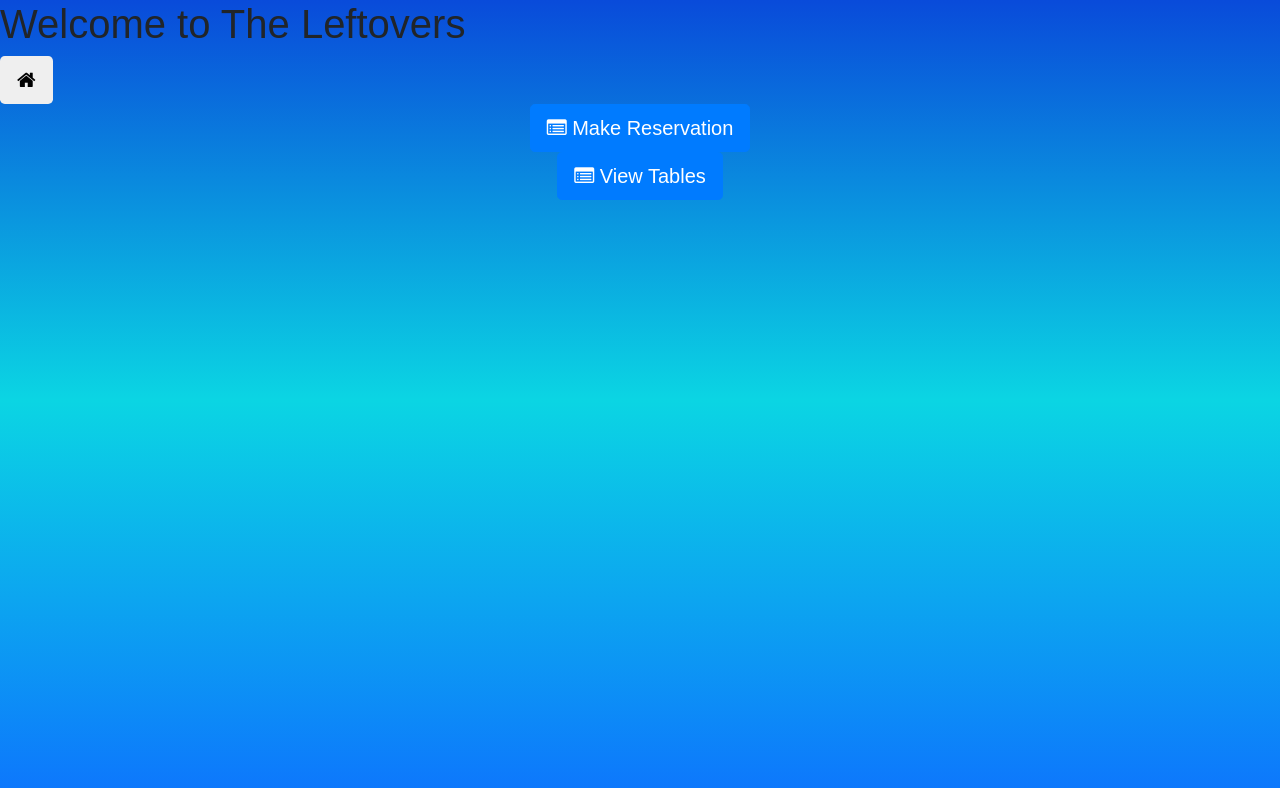
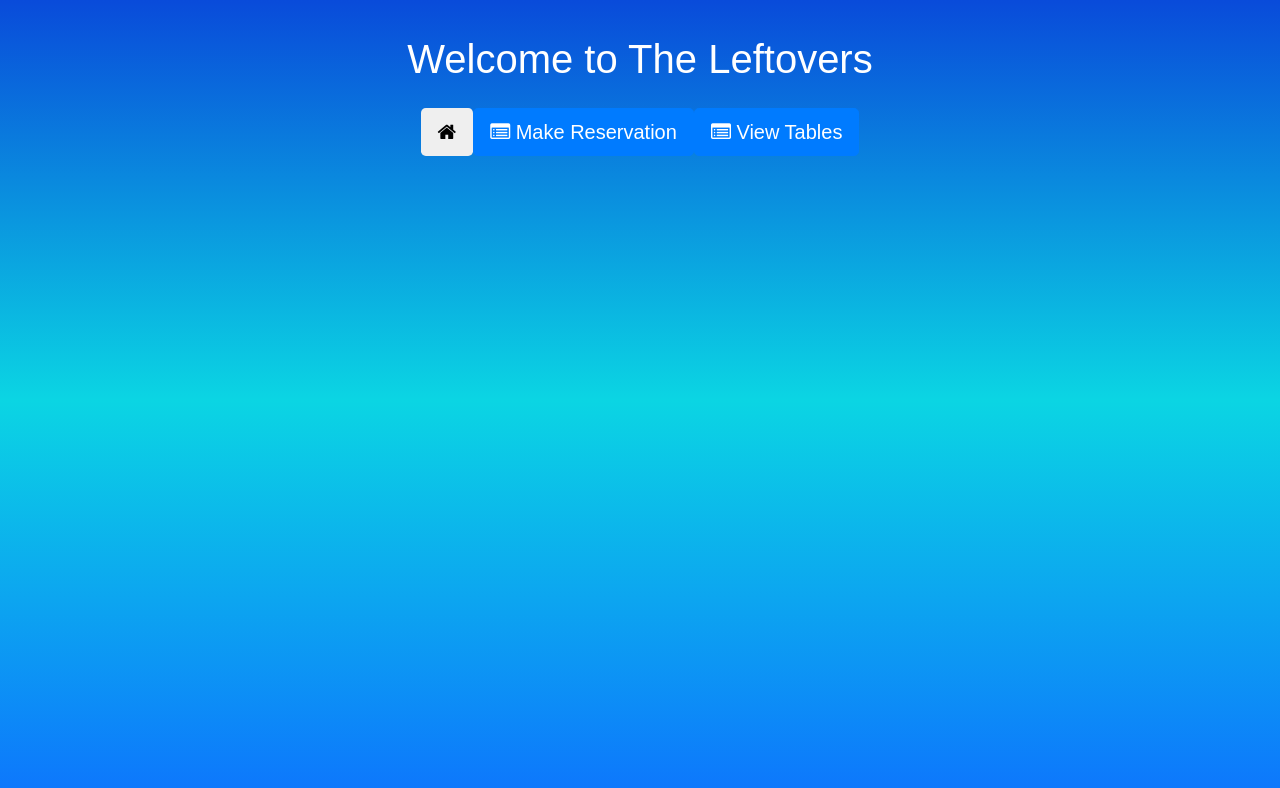
Before and after one commit to RevyWatson/the-leftovers, a website: page index.html in a window 1280 px wide. Drawn offline with nearby package versions, Linux system fonts and the light colour scheme.

Commit message:
css and home BTNs fix

```diff
--- a/css/style.css
+++ b/css/style.css
@@ -9,3 +9,19 @@ body {
     background-position: center;
     background-size: cover;
 }
+
+.big-text {
+    color: white;
+    text-align: center;
+    margin-top: 35px;
+}
+
+.nav-bar {
+    display: flex;
+    flex-direction: row;
+    justify-content: center;
+    align-content: center;
+    margin-left: auto;
+    margin-right: auto;
+    margin-top: 25px;
+}
--- a/index.html
+++ b/index.html
@@ -12,24 +12,30 @@
 <body>
     <div class="box-one"></div>
 
-    <h1>Welcome to The Leftovers</h1>
+    <h1 class="big-text">Welcome to The Leftovers</h1>
+
+    <div class="nav-bar">
 
         <a href="index.html">
         <button class="btn btn-lg btn-default">
             <span class="fa fa-home"></span>
         </button>
 
-    <div class="text-center">
+        <div class="">
             <a href="reservation.html">
                 <button class="btn btn-lg btn-primary">
                     <span class="fa fa-list-alt"></span> Make Reservation</button>
             </a>
+        </div>
 
-    <div class="text-center">
+        <div class="">
             <a href="tables.html">
                 <button class="btn btn-lg btn-primary">
                     <span class="fa fa-list-alt"></span> View Tables</button>
             </a>
+        </div>
+
+    </div>
 
 
 
```
Also changed, not shown: tables.html (+1 -1 lines). Lines whose indentation alone changed are shown as unchanged.
